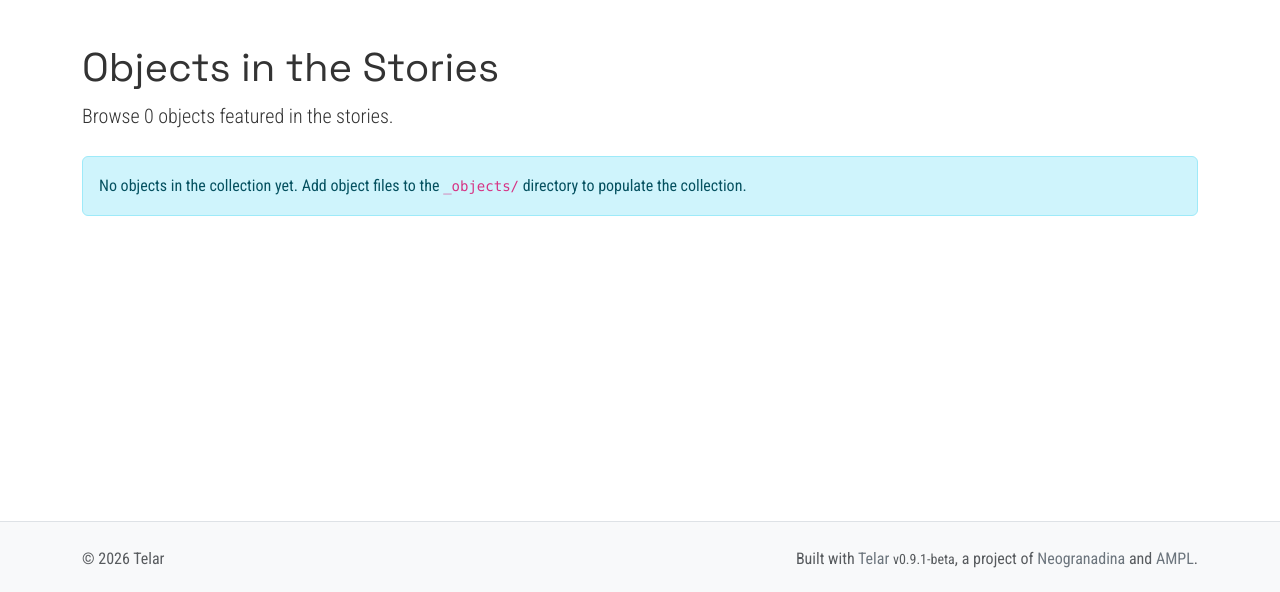
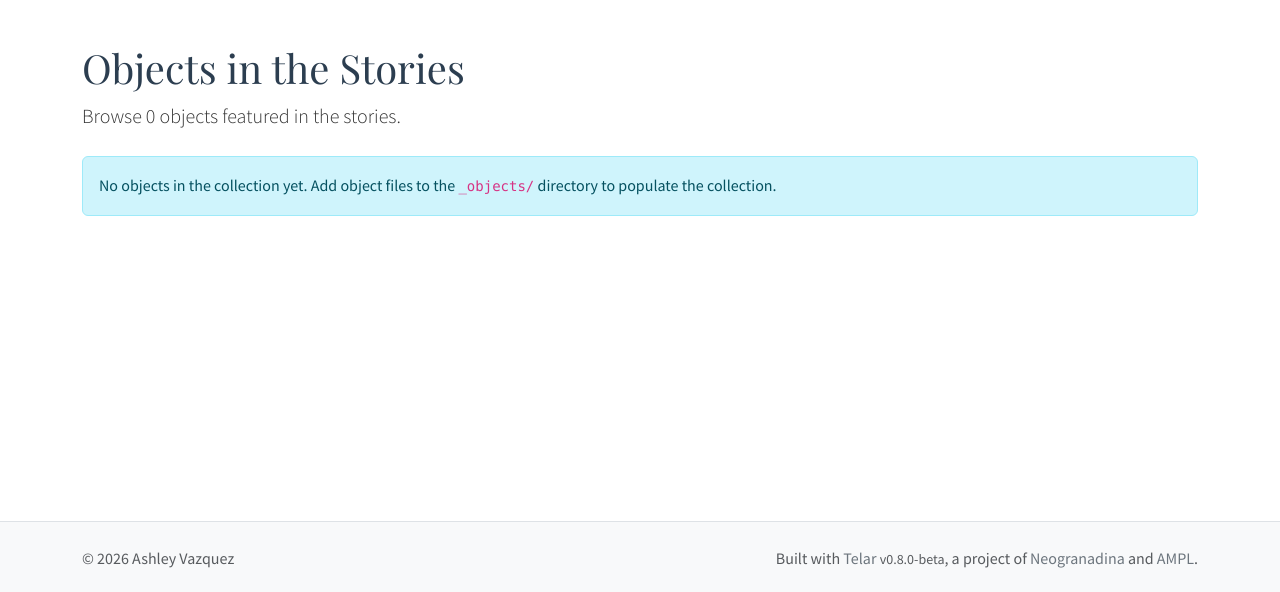
Before and after one commit to ashleyvazquez-rubio/acapulco, a Jekyll site: the page built from pages/objects.md, in a window 1280 px wide, cut to the strip 104-696 px from the top of the page. Built offline with Jekyll 4.4.1, drawn with Linux system fonts in a browser that asks for light colours.

Commit message:
Update _config.yml

```diff
--- a/_config.yml
+++ b/_config.yml
@@ -2,50 +2,37 @@
 # https://telar.org
 
 # Site Settings
-title: "Telar"
-description: "Telar (Spanish for 'loom') is a static site generator built on Jekyll that weaves together IIIF images, text, and layered contextual information into interactive digital narrative exhibitions. <a href='https://github.com/UCSB-AMPLab/telar'>Telar</a> is a project of <a href='https://neogranadina.org'>Neogranadina</a> and the Archives, Memory, and Preservation Labs at <a href='https://ampl.clair.ucsb.edu/'>UC Santa Barbara</a> and <a href='https://liberalarts.utexas.edu/history/'>UT Austin</a>."
-url: "https://ampl.clair.ucsb.edu"
-baseurl: "/telar"
-author: ""
-email: ""
-telar_theme: "trama" # Options: trama, paisajes, neogranadina, santa-barbara, austin, or custom
-logo: "" # Path to logo image (optional, max 80px tall, 200-300px wide recommended)
-telar_language: "en" # Options: "en" (English), "es" (Español)
+title: "Nao de China"
+description: ""
+url: "https://ashleyvazquez-rubio.github.io"
+baseurl: "/acapulco"
+author: "Ashley Vazquez"
+telar_theme: "paisajes" # Options: paisajes, neogranadina, santa-barbara, austin, trama, or custom
+logo: ""
+telar_language: "en"
+
+# Google Sheets Integration
+# See https://telar.org/docs/your-data/google-sheets/ for detailed setup instructions.
+google_sheets:
+  enabled: true
+  published_url: "https://docs.google.com/spreadsheets/d/e/2PACX-1vRcyFsOrmzq2ndsxySYiJiSwfRMYFlVn0QmwdQhAKbvVd92E6Cc_YavLIetLZX3B3XyOJ9unfRQ9X5O/pubhtml"
 
 # Story Interface Settings
 story_interface:
-  show_on_homepage: true # Set to false to hide stories section from homepage (stories still accessible via direct URL)
-  show_story_steps: true # Set to false to hide "Step X" overlay in stories
-  show_object_credits: true # Set to true to display object credits badge (bottom-left corner, dismissable)
-  include_demo_content: true # Fetch demo stories from content.telar.org. Switch this off to hide demo stories and their content.
+  show_on_homepage: true
+  show_story_steps: true
+  show_object_credits: true
+  include_demo_content: true # Turn off for production sites
 
 # Collection Interface Settings
 collection_interface:
-  browse_and_search: true # Set to false to disable filtering sidebar and search on objects page
-  show_link_on_homepage: true # Set to false to hide "View the objects" link from homepage
-  show_sample_on_homepage: true # Set to true to show a sample of objects on homepage
-  featured_count: 4 # Number of objects to show on homepage (default 4)
+  browse_and_search: true
+  show_link_on_homepage: true
+  show_sample_on_homepage: true
+  featured_count: 4
 
 # Story Protection (optional)
-# Stories with protected=yes in project.csv will be encrypted.
-# Viewers need this key to unlock protected stories.
-story_key: "test"
-
-# Google Sheets Integration (optional)
-# Manage content via Google Sheets instead of editing CSV files directly.
-# See https://telar.org/docs/your-data/google-sheets/ for detailed setup instructions.
-#
-# Setup:
-# 1. Get the template: Duplicate our template at https://bit.ly/telar-template
-# 2. Publish your sheet: File > Share > Publish to web
-# 3. Paste the published URL below
-# 4. Set enabled: true
-# 5. Commit changes
-#    - If using GitHub Pages: GitHub Actions will automatically discover tab GIDs and fetch CSVs
-#    - If running locally: Run `python3 scripts/fetch_google_sheets.py` before building
-google_sheets:
-  enabled: true
-  published_url: "https://docs.google.com/spreadsheets/d/e/2PACX-1vT9eeRoyQCr1j-1uDaWBm-rgZNXtn9A-mepL0I4dqDTx2-E_6gbVD-8x0DYDVhppiAzrFpd20_9cr3z/pubhtml"
+# story_key: ""
 
 #
 #
@@ -70,7 +57,7 @@
     output: true
     permalink: /:name/
 
-# Collections Directory (a folder where Jekyll and the Telar scripts will put all auto-generated object and story working files)
+# Collections Directory
 collections_dir: _jekyll-files
 
 # Build Settings
@@ -115,8 +102,8 @@
 
 # Telar Settings (version information)
 telar:
-  version: "0.9.1-beta"
-  release_date: "2026-03-05"
+  version: "0.8.0-beta"
+  release_date: "2026-02-05"
 
 # Plugins
 plugins:
@@ -130,29 +117,12 @@
     Access-Control-Allow-Headers: "Content-Type"
 
 # Development & Testing
-# Set to false or remove for production use
 development-features:
-  # Christmas Tree Mode - Displays all warning messages for testing multilingual support
-  # Set to true to light up the site with test warnings (test objects, fake errors, etc.)
   christmas_tree_mode: false
-
-  # Viewer preloading configuration
-  # Controls how story viewers are preloaded for smoother navigation.
-  # Higher values = smoother scrolling but more memory usage.
-  # Lower values = less memory but may show loading shimmer during navigation.
-  # These defaults work well for most sites. Only adjust if experiencing issues.
   viewer_preloading:
-    max_viewer_cards: 10    # Max viewers in memory. Higher = smoother, more memory. (default: 10, max: 15)
-    preload_steps: 6        # Steps to preload ahead. Higher = smoother, more memory. (default: 6)
-    loading_threshold: 5    # Show shimmer on intro if story has >= N viewers. (default: 5)
-    min_ready_viewers: 3    # Hide shimmer when N viewers ready. (default: 3)
-
-  # Skip stories - skips story generation entirely
-  # Objects remain visible and accessible
-  # (Backward compatible: hide_stories also supported)
+    max_viewer_cards: 10
+    preload_steps: 6
+    loading_threshold: 5
+    min_ready_viewers: 3
   skip_stories: false
-
-  # Skip collections - skips both object AND story generation
-  # Use this when building a site with only custom pages (no stories or objects)
-  # (Backward compatible: hide_collections also supported)
   skip_collections: false
```
